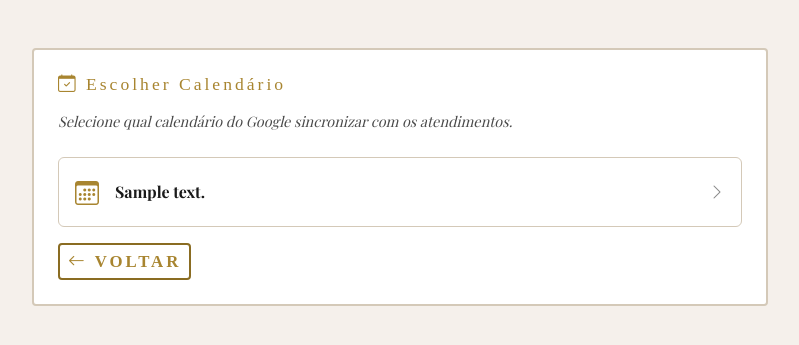
After one commit to triyngtobedev/pirataria-os, a Flask app: template app/templates/calendar_pick.html in a window 1280 px wide. The commit adds this page. Shown: the top 345 px of the page, without its empty margins (240-1039 px from the left). Run offline with Flask 3, Linux system fonts and the light colour scheme; tables that the repository leaves empty hold one stand-in row (values such as "Sample post"); the template is opened without the code that fills it: values that come from a table or form of the project are taken from there, most other values are stand-ins (such as "Sample title", 1, 10 or a date in 2020); some web fonts are replaced.

Commit message:
feat: seletor de calendario Google para filtrar eventos sincronizados

```diff
--- /dev/null
+++ b/app/templates/calendar_pick.html
@@ -0,0 +1,40 @@
+{% extends "base.html" %}
+{% block title %}Escolher Calendário — Pirataria Body Art OS{% endblock %}
+{% block content %}
+<div class="row justify-content-center mt-4">
+    <div class="col-md-8">
+        <div class="card card-pirataria">
+            <div class="card-body p-4">
+                <h4 class="gold-text mb-3"><i class="bi bi-calendar-check"></i> Escolher Calendário</h4>
+                <p class="serif-subtitle mb-4">Selecione qual calendário do Google sincronizar com os atendimentos.</p>
+
+                <div class="list-group">
+                    {% for cal in calendarios %}
+                    <a href="{{ url_for('calendar.select_calendar', calendar_id=cal.id) }}"
+                       class="list-group-item list-group-item-action d-flex align-items-center gap-3 py-3"
+                       style="background:var(--bg-card);border-color:var(--border-color);color:var(--text-primary);">
+                        <i class="bi bi-calendar3" style="font-size:1.5rem;color:var(--gold);"></i>
+                        <div class="flex-grow-1">
+                            <strong>{{ cal.summary }}</strong>
+                            {% if cal.primary %}
+                            <span class="badge bg-warning ms-2">Principal</span>
+                            {% endif %}
+                        </div>
+                        {% if cal.id == integration.calendar_id %}
+                        <span class="badge bg-success">Atual</span>
+                        {% endif %}
+                        <i class="bi bi-chevron-right" style="color:var(--text-muted);"></i>
+                    </a>
+                    {% endfor %}
+                </div>
+
+                <div class="mt-3">
+                    <a href="{{ url_for('calendar.settings') }}" class="btn btn-outline-pirataria btn-sm">
+                        <i class="bi bi-arrow-left"></i> Voltar
+                    </a>
+                </div>
+            </div>
+        </div>
+    </div>
+</div>
+{% endblock %}
--- a/app/templates/calendar_settings.html
+++ b/app/templates/calendar_settings.html
@@ -14,6 +14,11 @@
                         <span class="badge bg-success" style="font-size:0.8rem;">Conectado</span>
                         <span class="text-muted small">{{ integration.google_email or '' }}</span>
                     </div>
+                    <p class="small text-muted mb-2">
+                        <i class="bi bi-calendar"></i> Calendário:
+                        <strong>{{ integration.calendar_id or 'Principal' }}</strong>
+                        &nbsp;<a href="{{ url_for('calendar.listar_calendarios') }}" class="text-warning small">Trocar</a>
+                    </p>
                     <p class="small text-muted mb-2">
                         <i class="bi bi-arrow-repeat"></i> Última sincronia:
                         {% if integration.last_sync_at %}
```
Also changed, not shown: app/blueprints/calendar.py (+35 -1 lines), app/services/google_service.py (+9 -0 lines).
